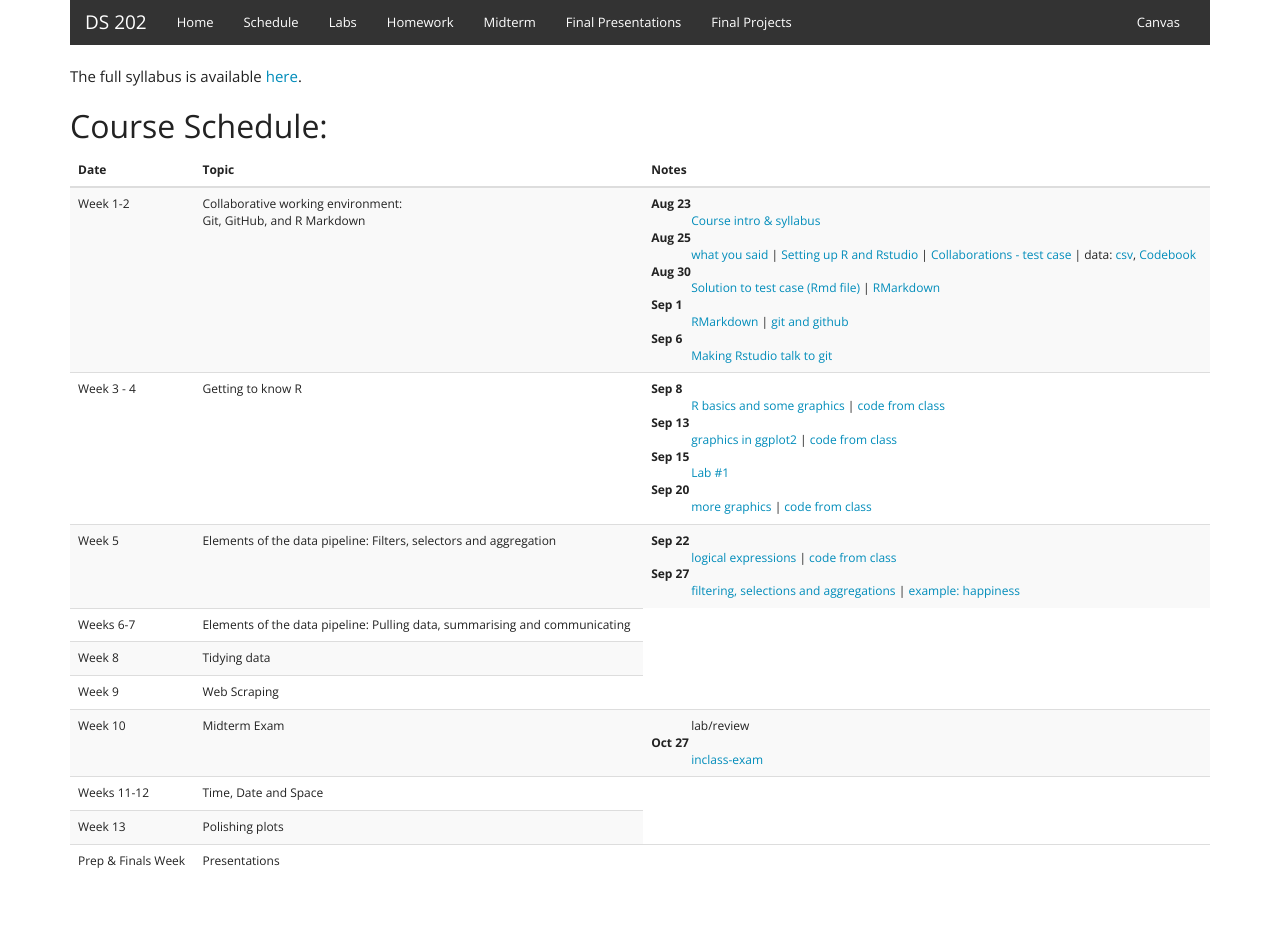
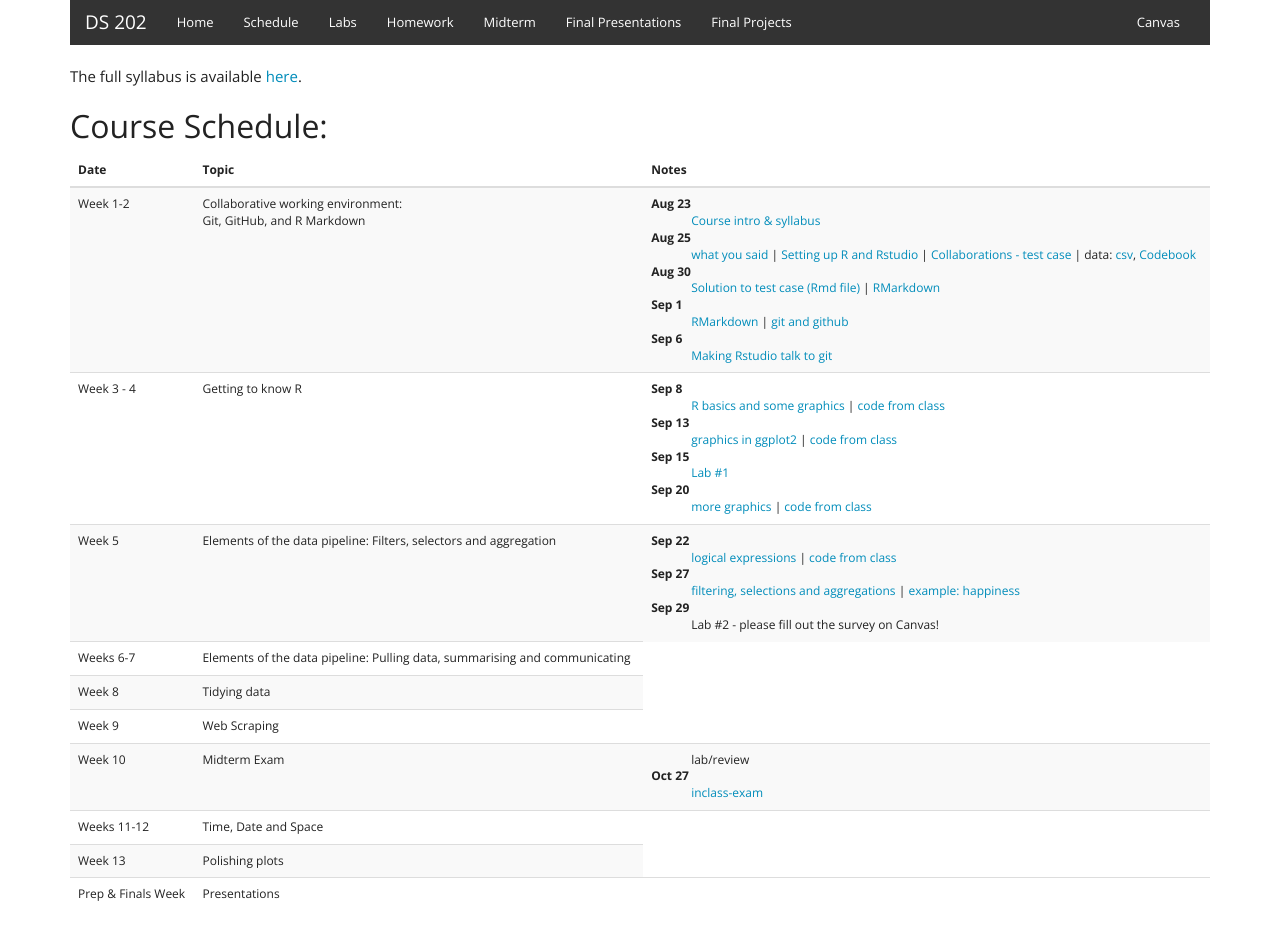
Before and after one commit to DS202-at-ISU/DS202-at-ISU.github.io, a Jekyll site: the page built from schedule.html, in a window 1280 px wide. Built offline with Jekyll 4.4.1, drawn with Linux system fonts in a browser that asks for light colours; before the commit the page ends 900 px from its top, so only the background shows below that.

Commit message:
Lab #2 modality

```diff
--- a/schedule.html
+++ b/schedule.html
@@ -78,6 +78,11 @@ The full syllabus is available <a href="syllabus.pdf" target=_blank>here</a>.
           <dd>
           <a href="../materials/03_tidyverse/01_dplyr.html" target=_blank>filtering, selections and aggregations</a> | <a href="../materials/03_tidyverse/02_dplyr-examples" target=_blank>example: happiness</a>
           </dd>
+          </dd>
+          <dt>Sep 29</dt>
+          <dd>
+            Lab #2 - please fill out the survey on Canvas!
+ <!--         <a href="../labs/lab02.html" target=_blank>Lab #2</a></dd>  -->
           </td>
  <!--       <td>
           <dl>
```
